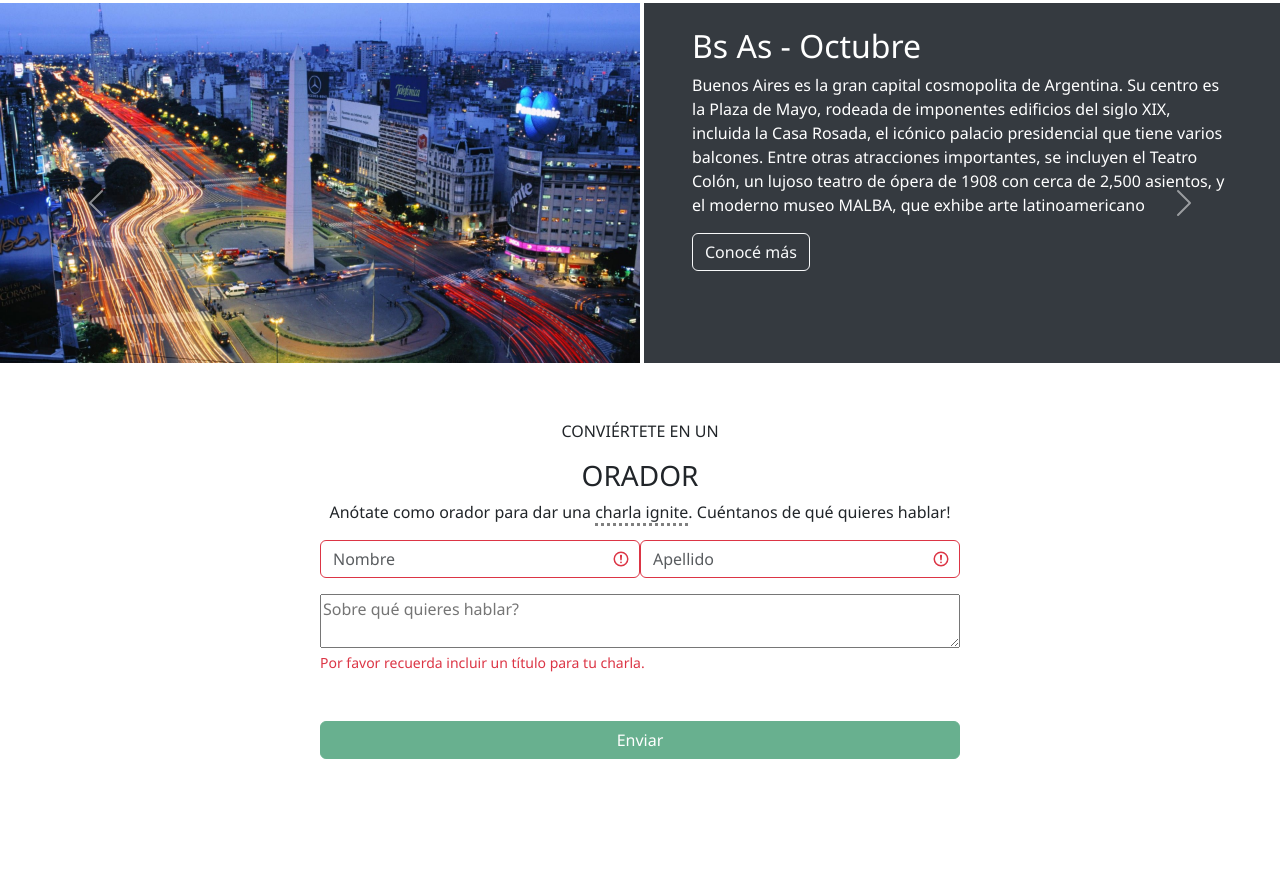
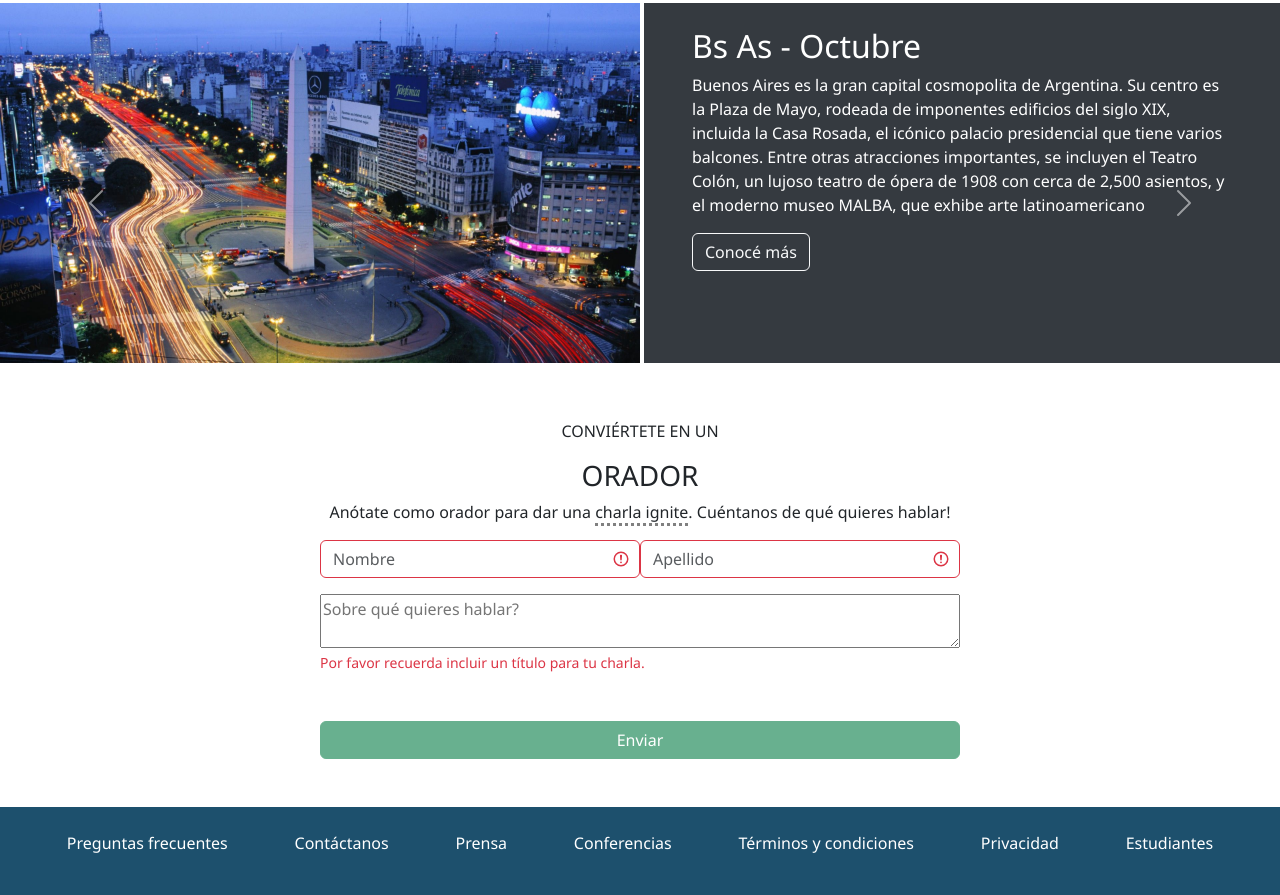
Before and after one commit to annayurquina/anayurquina_codoacodo4.0-1C_entrega1, a plain HTML site: page index.html in a window 1280 px wide. Shown: the part 1528-2423 px from the top of the page. Before the commit the page ends 2335 px from the top, so only its background shows below. Drawn offline with nearby package versions, Linux system fonts and the light colour scheme.

Commit message:
agregado footer, y cambiado url para css en index, a ver si asi muestra bien githubpage

```diff
--- a/css/main.css
+++ b/css/main.css
@@ -88,3 +88,8 @@
   max-height: 25rem;
   min-height: 25rem;
 }
+
+footer {
+  background-color: #1D506D;
+  color: white;
+}
--- a/index.html
+++ b/index.html
@@ -4,7 +4,7 @@
   <meta charset="UTF-8">
   <meta http-equiv="X-UA-Compatible" content="IE=edge">
   <meta name="viewport" content="width=device-width, initial-scale=1.0">
-  <link rel="stylesheet" href="/css/main.css">
+  <link rel="stylesheet" href="./css/main.css">
   <link href="https://cdn.jsdelivr.net/npm/bootstrap@5.3.0-alpha3/dist/css/bootstrap.min.css" rel="stylesheet" integrity="sha384-KK94CHFLLe+nY2dmCWGMq91rCGa5gtU4mk92HdvYe+M/SXH301p5ILy+dN9+nJOZ" crossorigin="anonymous">
   <title>Ana Karen Yurquina</title>
 </head>
@@ -147,6 +147,15 @@
         </form>
       </div>
     </main>
+    <footer class="d-flex justify-content-evenly py-4 align-items-center flex-wrap">
+      <p>Preguntas frecuentes</p>
+      <p>Contáctanos</p>
+      <p>Prensa</p>
+      <p>Conferencias</p>
+      <p class="text-break">Términos y condiciones</p>
+      <p>Privacidad</p>
+      <p>Estudiantes</p>
+    </footer>
   </header>
 
   <script src="https://cdn.jsdelivr.net/npm/bootstrap@5.3.0-alpha3/dist/js/bootstrap.bundle.min.js" integrity="sha384-ENjdO4Dr2bkBIFxQpeoTz1HIcje39Wm4jDKdf19U8gI4ddQ3GYNS7NTKfAdVQSZe" crossorigin="anonymous"></script>
```
